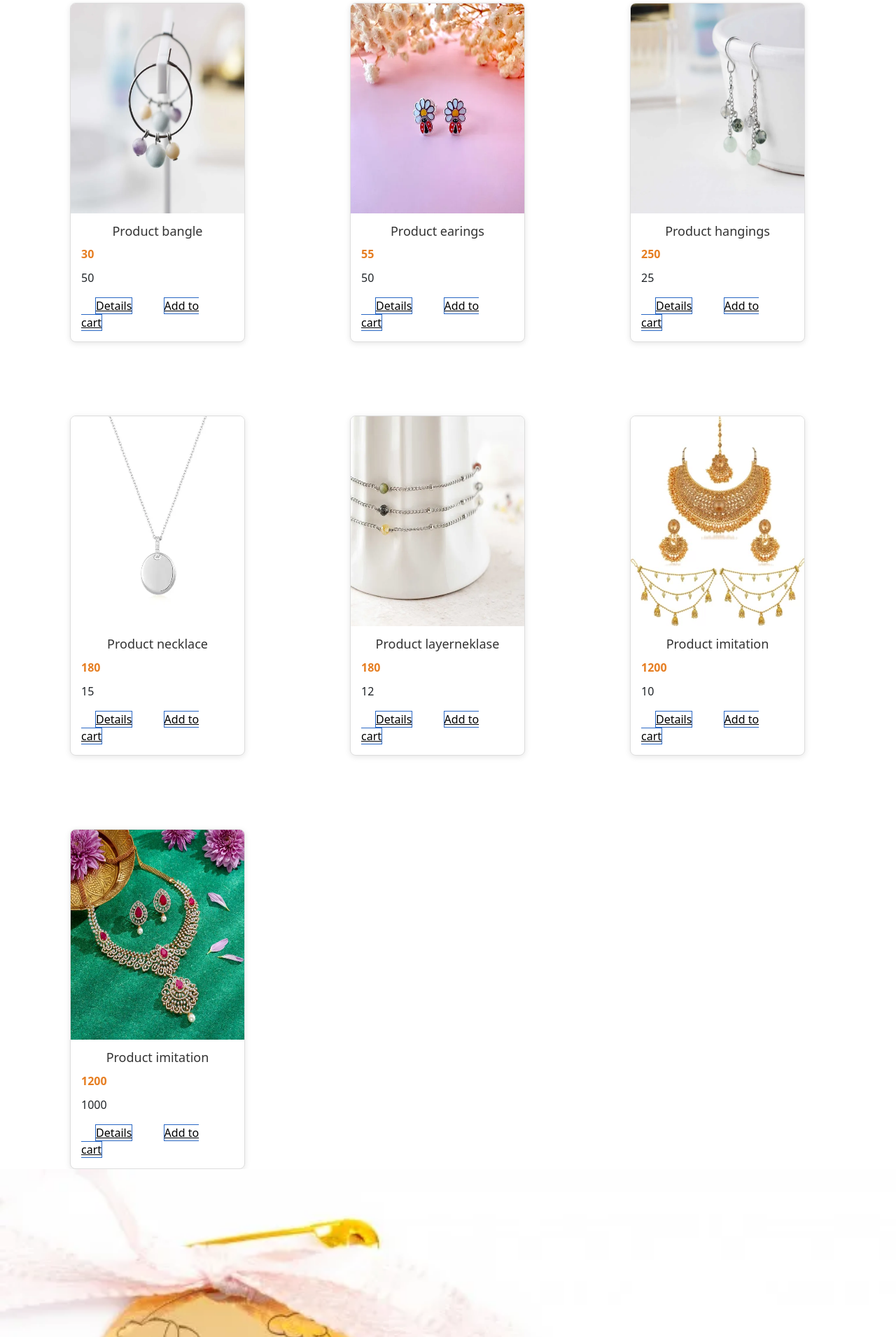
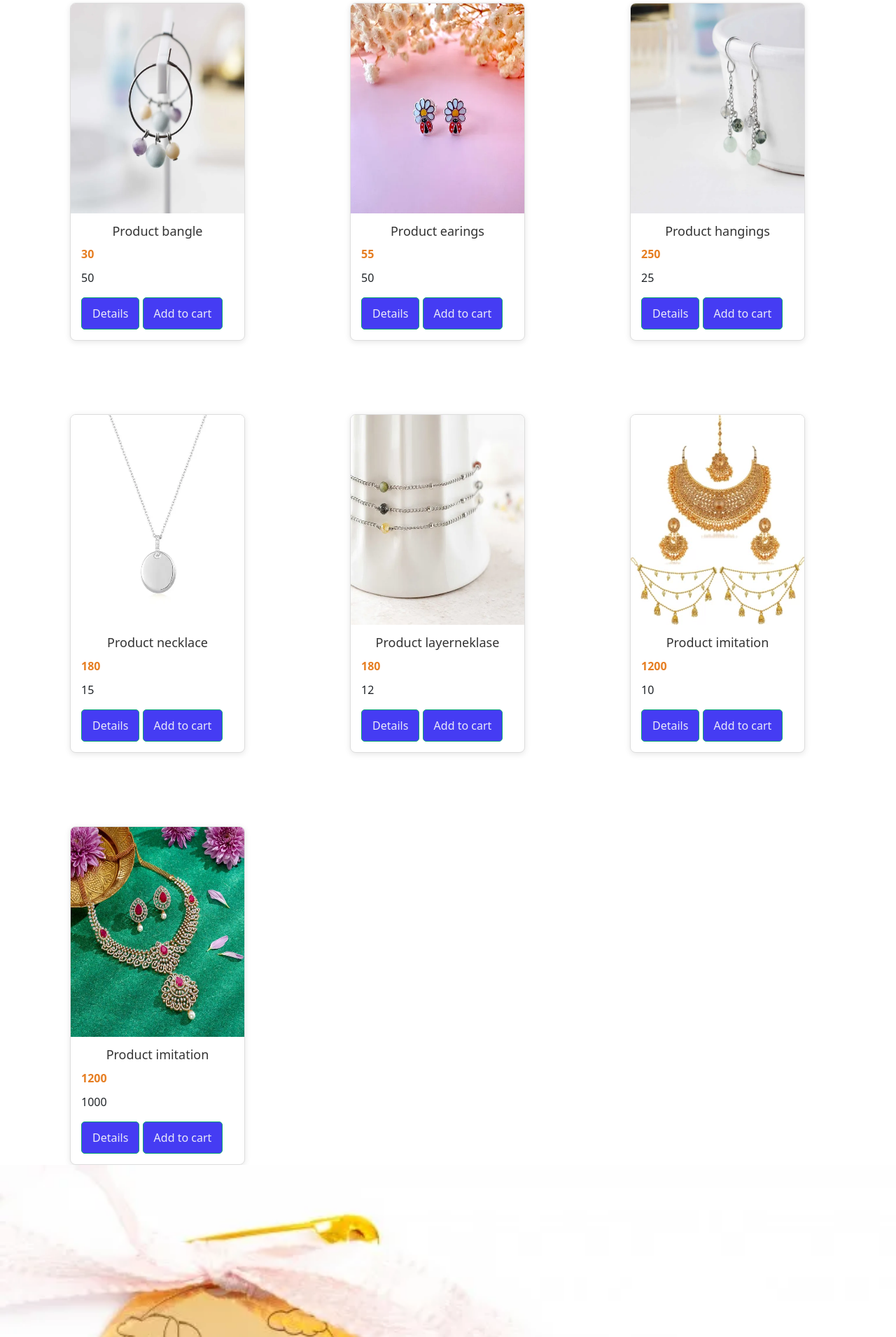
Before and after one commit to Aiswarya2316/Bloom-Glow, a Django app: template jewels/template/userhome.html in a window 1280 px wide. Shown: the part 1070-2981 px from the top of the page at 70% size. Run offline with Django 5.2, Linux system fonts and the light colour scheme; the template is opened without the code that fills it: values that come from a table or form of the project are taken from there, others are empty; data comes from the database, SQL or seed files in the repository; both versions use the stored data as it was after the commit.

Commit message:
designing

```diff
--- a/jewels/template/contact.html
+++ b/jewels/template/contact.html
@@ -41,7 +41,7 @@
             background-color: white;
             box-shadow: 0 0 10px rgba(0, 0, 0, 0.1);
         }
-        form {
+        /* form {
             display: flex;
             flex-direction: column;
         }
@@ -61,7 +61,7 @@
         }
         form input[type="submit"]:hover {
             background-color: #555;
-        }
+        } */
         h1{
           text-align: center;
           font-style: italic;
--- a/jewels/template/service.html
+++ b/jewels/template/service.html
@@ -24,7 +24,7 @@
             display: flex;
             justify-content: center;
             background-color: #444;
-            padding: 10px;
+            padding: 10px 0;
         }
         nav a {
             color: white;
--- a/jewels/template/userhome.html
+++ b/jewels/template/userhome.html
@@ -7,30 +7,15 @@
   <link href="https://cdn.jsdelivr.net/npm/bootstrap@5.3.3/dist/css/bootstrap.min.css" rel="stylesheet">
   <script src="https://cdn.jsdelivr.net/npm/bootstrap@5.3.3/dist/js/bootstrap.bundle.min.js"></script>
   <style>
-    /* .main_gallery{
-   display: flex;
-   overflow-x: scroll;
- }
 
+ .gallery {
 
- .gallery{
-   text-align: center;
-   width: 300px;
-   height: 300px;
-   margin: 10px;
- } */
- .gallery {
-     /* display: flex;
-     flex-wrap: wrap; */
-     /* gap: 20px; */
      width:300px;
      float: left;
      margin-left: 100px;
      padding-top: 5px;
      margin-top: 100px;
-     /* height:80px;  */
 
-     /* justify-content: center; */
  }
  h3{
      text-align: center;
@@ -52,8 +37,6 @@
    min-height: 300px;
    max-width: 250px;
    max-height: 300px;
-     /* width: 150px;
-     height: 150px; */
      display: block;
  }
 
@@ -83,12 +66,22 @@
      transform: scale(1.05);
      box-shadow: 0 4px 12px rgba(0, 0, 0, 0.2);
  }
- .pro{
-   color:black;
-   border:1px solid rgb(41, 103, 196);
-   margin:20px;
-   text-align: center;
- }
+ .pro {
+            display: inline-block;
+            padding: 10px 15px;
+            color: rgb(235, 235, 248);
+            background-color: rgb(69, 60, 243);
+            border: 1px solid rgb(9, 165, 116);
+            text-align: center;
+            text-decoration: none;
+            border-radius: 5px;
+            transition: background-color 0.3s, color 0.3s;
+        }
+
+        .pro:hover {
+            color: white;
+            background-color: #29c474;
+        }
 
  </style>
 </head>
```
Also changed, not shown: jewels/db.sqlite3.
